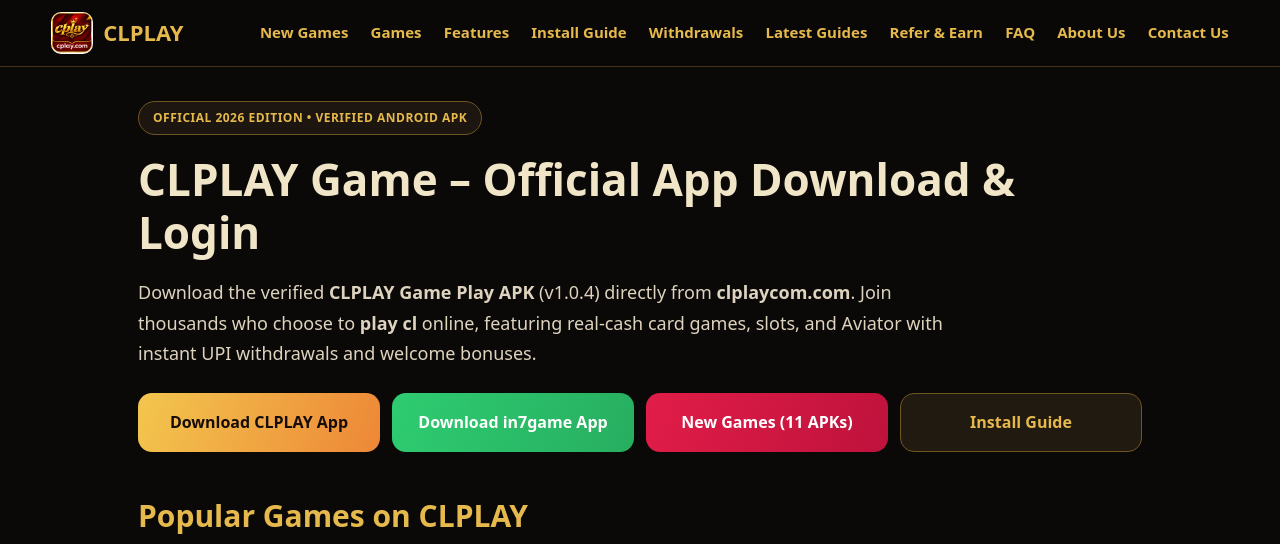
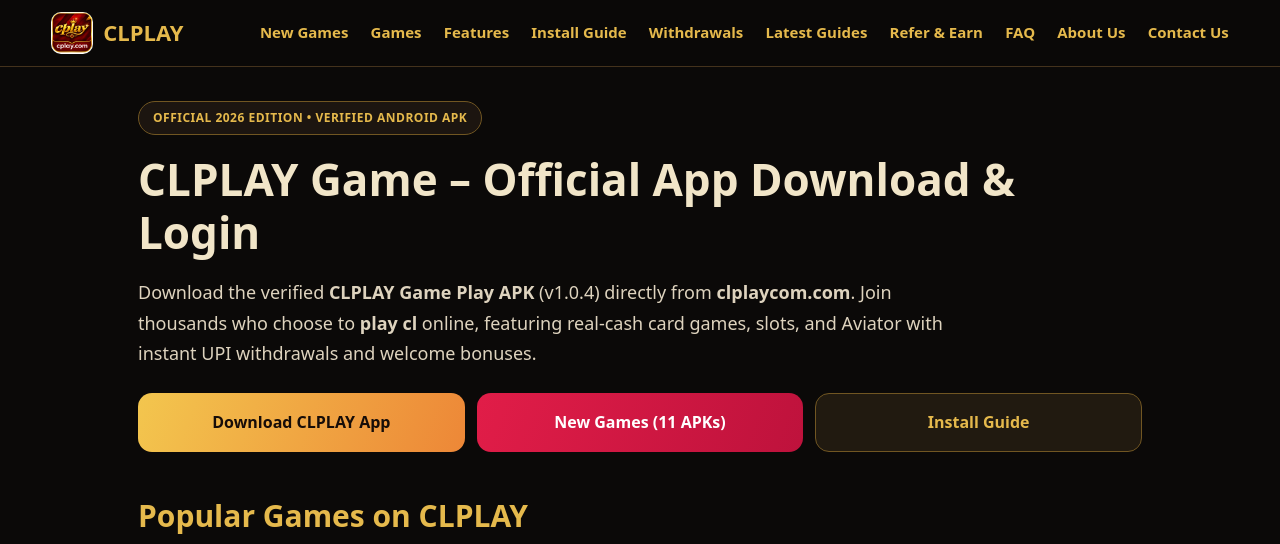
Before and after one commit to ajayjada2624/Clplay-, a plain HTML site: page index.html in a window 1280 px wide. Shown: the top 544 px of the page. Drawn offline with Linux system fonts and the light colour scheme.

Commit message:
Remove in7game link and update footer text
Removed in7game download link from actions section and updated footer description.

```diff
--- a/index.html
+++ b/index.html
@@ -166,7 +166,6 @@
   .action{display:flex;align-items:center;justify-content:center;text-decoration:none;padding:15px 16px;border-radius:14px;border:1px solid #715622;color:var(--gold);font-weight:800;font-size:16px;background:#211a10;transition:transform .2s,box-shadow .2s;text-align:center}
   .action:hover{transform:translateY(-2px);box-shadow:0 6px 18px rgba(0,0,0,.4)}
   .action.primary-clplay{color:#170d08;background:linear-gradient(110deg,#f3c64e,#ed8737);border:0}
-  .action.primary-in7{color:#ffffff;background:linear-gradient(110deg,#2ecc71,#27ae60);border:0}
   .action.primary-q567{color:#ffffff;background:linear-gradient(110deg,#2563eb,#1d4ed8);border:0}
   .action.primary-newgames{color:#ffffff;background:linear-gradient(110deg,#e11d48,#be123c);border:0}
 
@@ -255,7 +254,6 @@
 
   <div class="actions">
     <a class="action primary-clplay" href="https://share-ijtvvfn3ct.f8game.online/share/agent/AA60APTU?data=eyJtIjoyLCJsYW5nIjoiZW4iLCJpZCI6MX0=" target="_blank" rel="sponsored noopener noreferrer">Download CLPLAY App</a>
-    <a class="action primary-in7" href="https://share.in7v5.com/share/agent/AA6JXC91" target="_blank" rel="sponsored noopener noreferrer">Download in7game App</a>
     <a class="action primary-newgames" href="new-games.html">New Games (11 APKs)</a>
     <a class="action" href="#install">Install Guide</a>
   </div>
@@ -471,7 +469,6 @@
     <p>Download the latest verified APK file, claim your welcome bonus with code <strong>RSF2W5N</strong>, and start your <strong>clplay game play</strong> experience today.</p>
     <div class="actions">
       <a class="action primary-clplay" href="https://share-ijtvvfn3ct.f8game.online/web/share/index.html?ic=AS6TPS06&ts=1795084140&m=2&lang=en&id=1" target="_blank" rel="sponsored noopener noreferrer">Download CLPLAY App</a>
-      <a class="action primary-in7" href="https://share.in7v5.com/share/agent/AA6JXC91" target="_blank" rel="sponsored noopener noreferrer">Download in7game App</a>
       <a class="action primary-q567" href="https://ek5.co.in/" target="_blank" rel="sponsored noopener noreferrer">Download Q567 App</a>
       <a class="action primary-newgames" href="new-games.html">Explore New Games</a>
     </div>
@@ -483,7 +480,7 @@
     <img class="logo" src="/logo.png" alt="CLPLAY Logo" width="42" height="42">
     <span>CLPLAY</span>
   </div>
-  <p class="footer-description">clplaycom.com is an independent informational resource and download portal for the CLPLAY Game and in7game Android applications.</p>
+  <p class="footer-description">clplaycom.com is an independent informational resource and download portal for the CLPLAY Game Android application.</p>
 
   <div class="footer-links">
     <a href="#home">Home</a>
```
